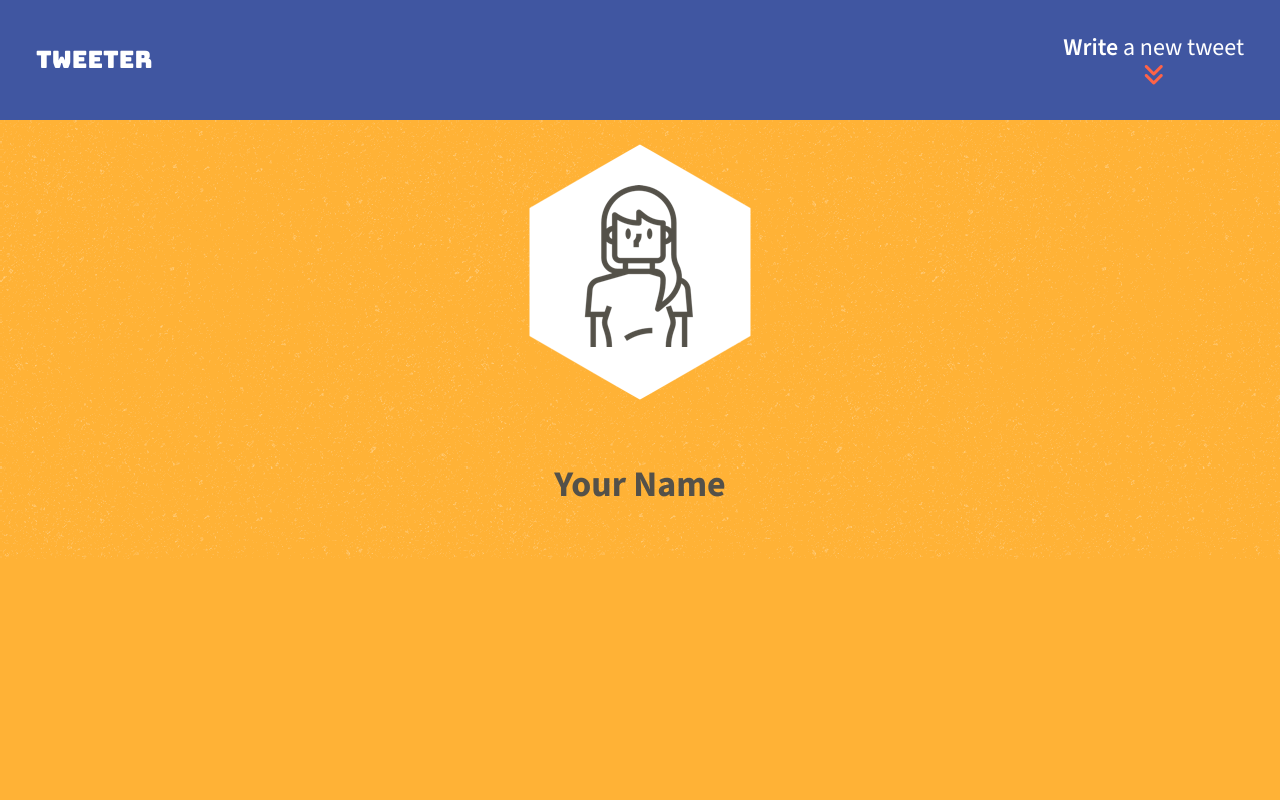
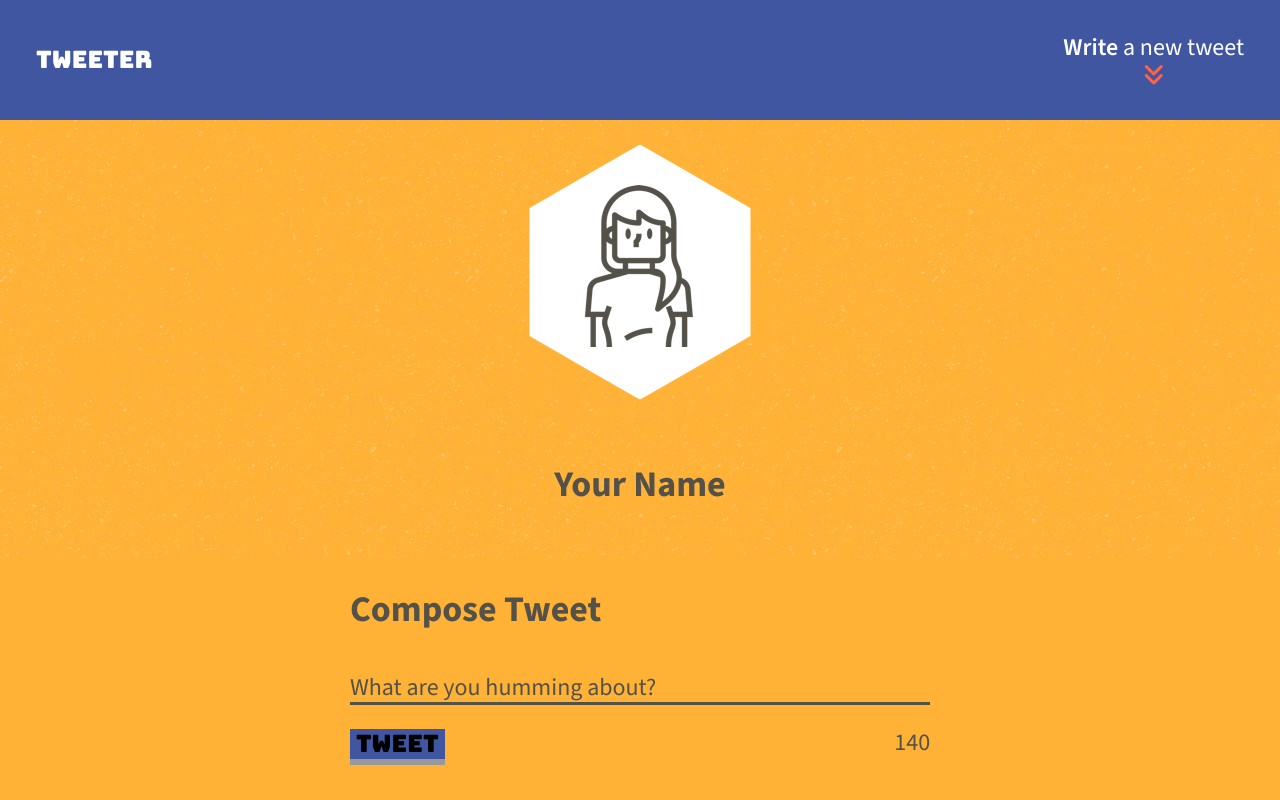
Before and after one commit to JaxonC-06/tweeter, a plain HTML site: page public/index.html in a window 1280 px wide. Drawn offline with nearby package versions, Linux system fonts and the light colour scheme.

Commit message:
Styled the tweet form, added button animations.

```diff
--- a/public/index.html
+++ b/public/index.html
@@ -23,6 +23,9 @@
 
     <!-- Header CSS -->
     <link rel="stylesheet" href="/styles/header.css" type="text/css" />
+
+    <!-- New Tweet CSS -->
+    <link rel="stylesheet" href="/styles/new-tweet.css" type="text/css" />
 
     <!-- External JS -->
     <script src="https://ajax.googleapis.com/ajax/libs/jquery/3.4.1/jquery.min.js"></script>
@@ -52,7 +55,17 @@
     </header>
 
     <main class="container">
-
+      <section class="new-tweet">
+        <h2>Compose Tweet</h2>
+        <form method="POST" action="/api/tweets">
+          <label for="tweet-text">What are you humming about?</label>
+          <textarea name="text" id="tweet-text"></textarea>
+          <div class="submission">
+            <button type="submit">Tweet</button>
+            <output name="counter" class="counter" for="tweet-text">140</output>
+          </div>
+        </form>
+      </section>
     </main>
   </body>
 </html>
--- /dev/null
+++ b/public/styles/new-tweet.css
@@ -0,0 +1,41 @@
+.new-tweet {
+  display: flex;
+  flex-flow: column wrap;
+}
+
+textarea {
+  border: none;
+  outline: none;
+  background-color: inherit;
+  height: 35px;
+  max-height: 200px;
+  resize: none;
+  overflow: scroll;
+}
+
+.submission {
+  display: flex;
+  justify-content: space-between;
+  border-top: solid;
+  padding: 1em 0;
+}
+
+/* Button animations, hover and pressed effect*/
+button {
+  display: flex;
+  font-family: "Bungee", sans-serif;
+  background-color: #4056A1;
+  outline: none;
+  border: none;
+  box-shadow: 0 6px #999;
+}
+
+button:hover {
+  background-color: #1a42c7;
+}
+
+button:active {
+  background-color: #1a42c7;
+  box-shadow: 0 3px #666;
+  transform: translateY(2px);
+}
```
